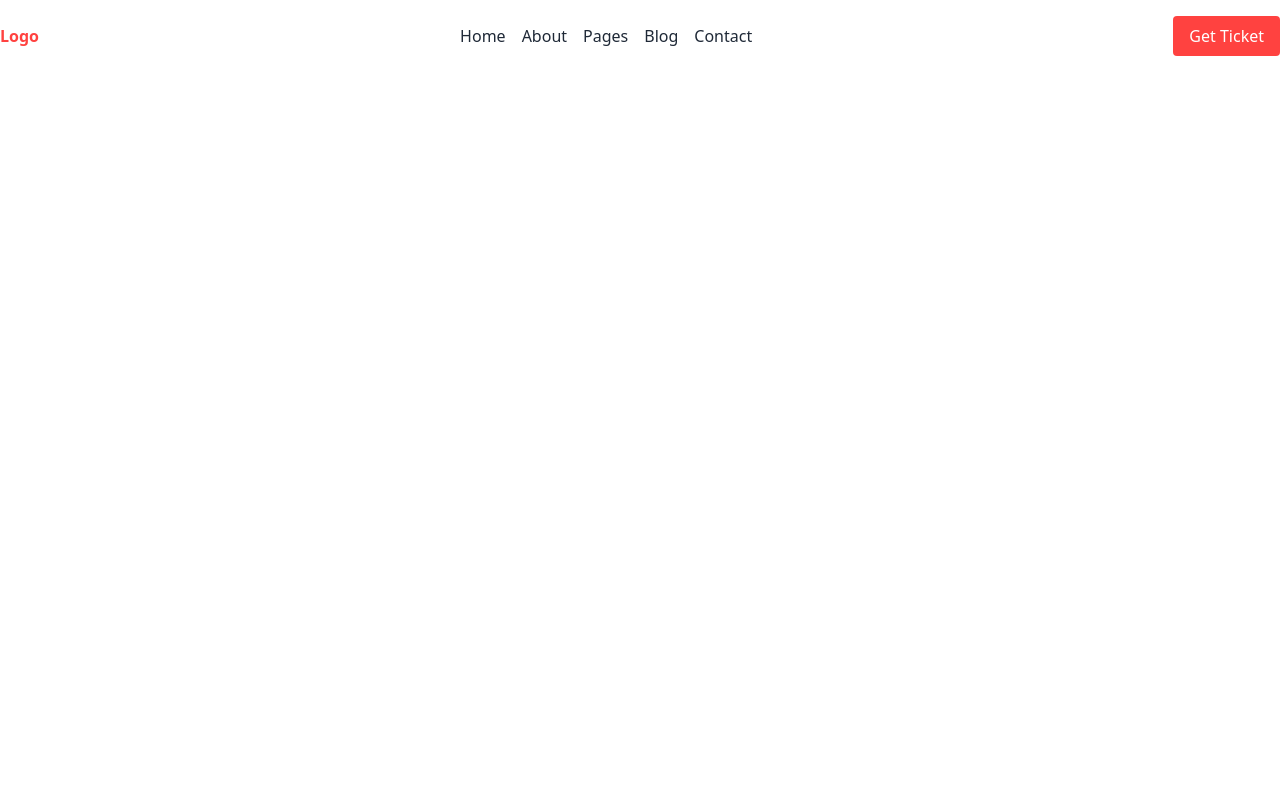
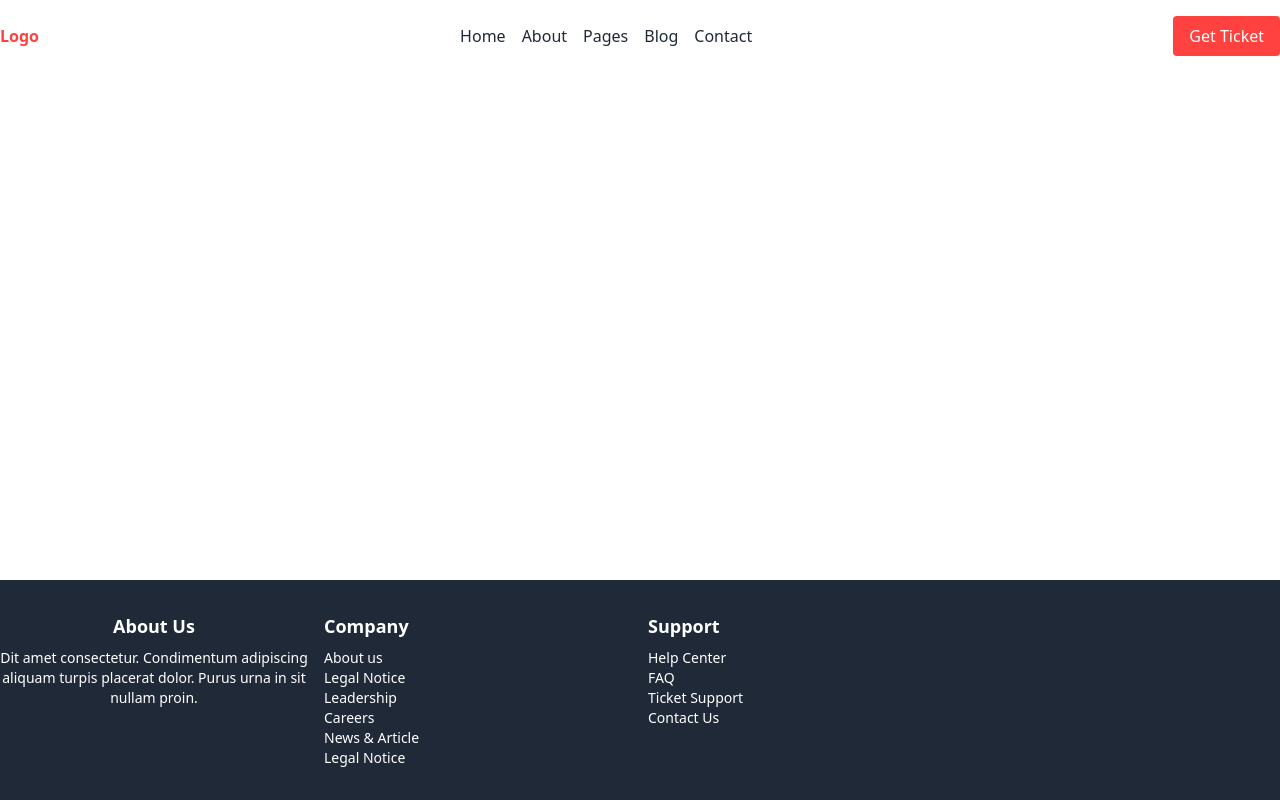
Before and after one commit to 2haseeb1/res-tailwind, a plain HTML site: page index.html in a window 1280 px wide. Drawn offline with nearby package versions, Linux system fonts and the light colour scheme.

Commit message:
footer  initialing 2nd commit

```diff
--- a/index.html
+++ b/index.html
@@ -1,19 +1,29 @@
-<!doctype html>
+<!DOCTYPE html>
 <html>
   <head>
-  <meta charset="UTF-8">
-  <meta name="viewport" content="width=device-width, initial-scale=1.0">
+    <meta charset="UTF-8" />
+    <meta name="viewport" content="width=device-width, initial-scale=1.0" />
     <script src="https://cdn.tailwindcss.com"></script>
+    <style>
+      body {
+        display: flex;
+        flex-direction: column;
+        min-height: 100vh;
+      }
+      footer {
+        margin-top: auto;
+      }
+    </style>
     <script>
       tailwind.config = {
         theme: {
           extend: {
             colors: {
-            primary: '#FF4240',
-          }
-        }
-      }
-    }
+              primary: "#FF4240",
+            },
+          },
+        },
+      };
     </script>
   </head>
   <body>
@@ -33,9 +43,51 @@
 
         <!-- Get Ticket Button -->
         <div>
-                <button class="bg-[#FF4240] hover:bg-blue-600 text-white px-4 py-2 rounded">Get Ticket</button>
+          <button
+            class="bg-[#FF4240] hover:bg-blue-600 text-white px-4 py-2 rounded"
+          >
+            Get Ticket
+          </button>
         </div>
       </div>
     </nav>
+    <!-- Footer -->
+    <footer class="bg-gray-800 text-white py-8">
+      <div class="container mx-auto grid grid-cols-1 md:grid-cols-4 gap-4">
+        <!-- Column 1: About Section -->
+        <div class="text-center">
+          <h3 class="text-lg font-bold mb-2">About Us</h3>
+          <p class="text-sm">
+            Dit amet consectetur. Condimentum adipiscing aliquam turpis placerat
+            dolor. Purus urna in sit nullam proin.
+          </p>
+        </div>
+
+        <!-- Column 2: Links -->
+        <div>
+          <h3 class="text-lg font-bold mb-2">Company</h3>
+          <ul class="text-sm">
+            <li><a href="#">About us</a></li>
+
+            <li><a href="#"> Legal Notice</a></li>
+            <li><a href="#">Leadership</a></li>
+            <li><a href="#"> Careers</a></li>
+            <li><a href="#">News & Article</a></li>
+            <li><a href="#">Legal Notice</a></li>
+          </ul>
+        </div>
+
+        <!-- Column 3: Categories -->
+        <div>
+          <h3 class="text-lg font-bold mb-2">Support</h3>
+          <ul class="text-sm">
+            <li><a href="#">Help Center</a></li>
+            <li><a href="#">FAQ</a></li>
+            <li><a href="#">Ticket Support</a></li>
+            <li><a href="#">Contact Us</a></li>
+          </ul>
+        </div>
+      </div>
+    </footer>
   </body>
 </html>
```
Lines whose indentation alone changed are shown as unchanged.
